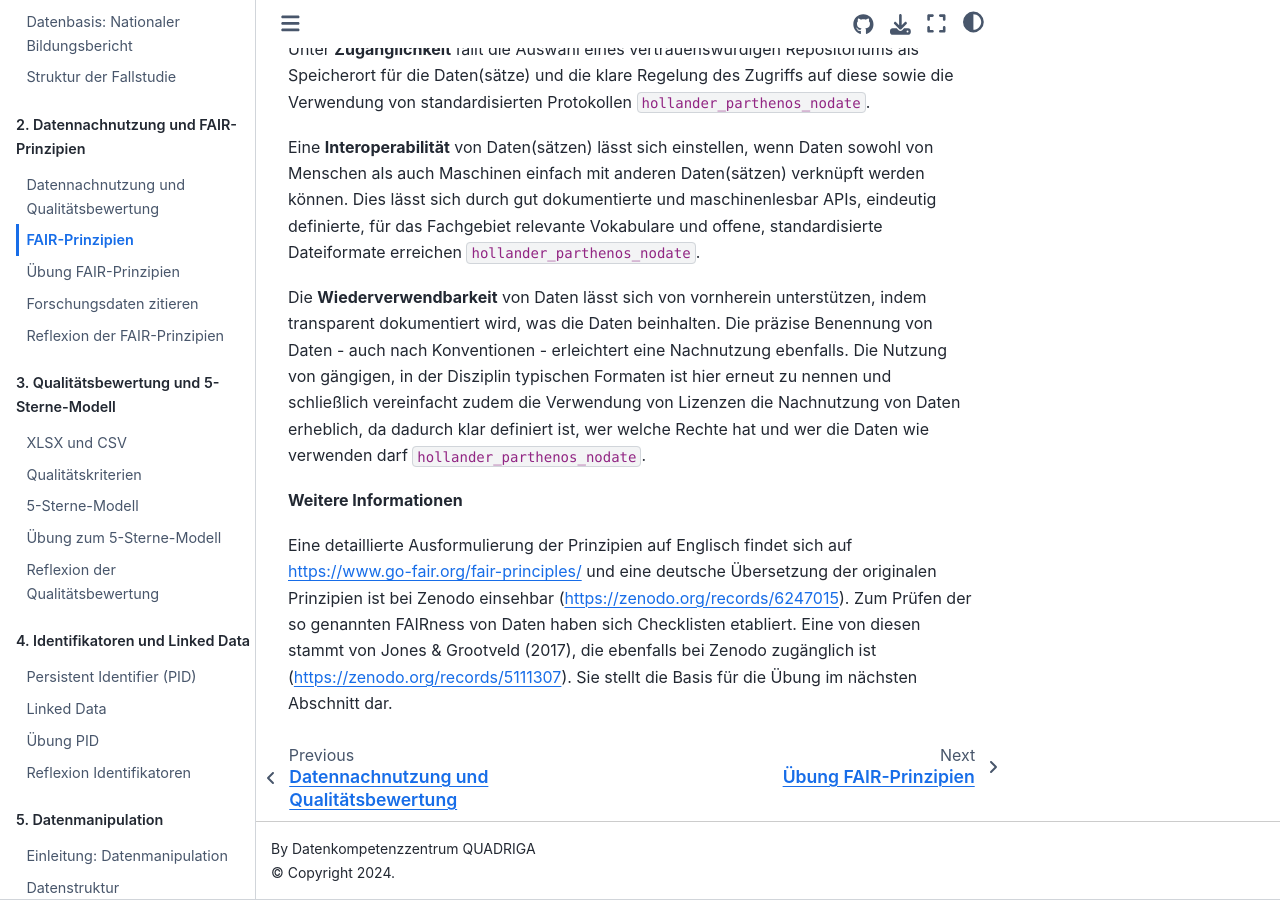
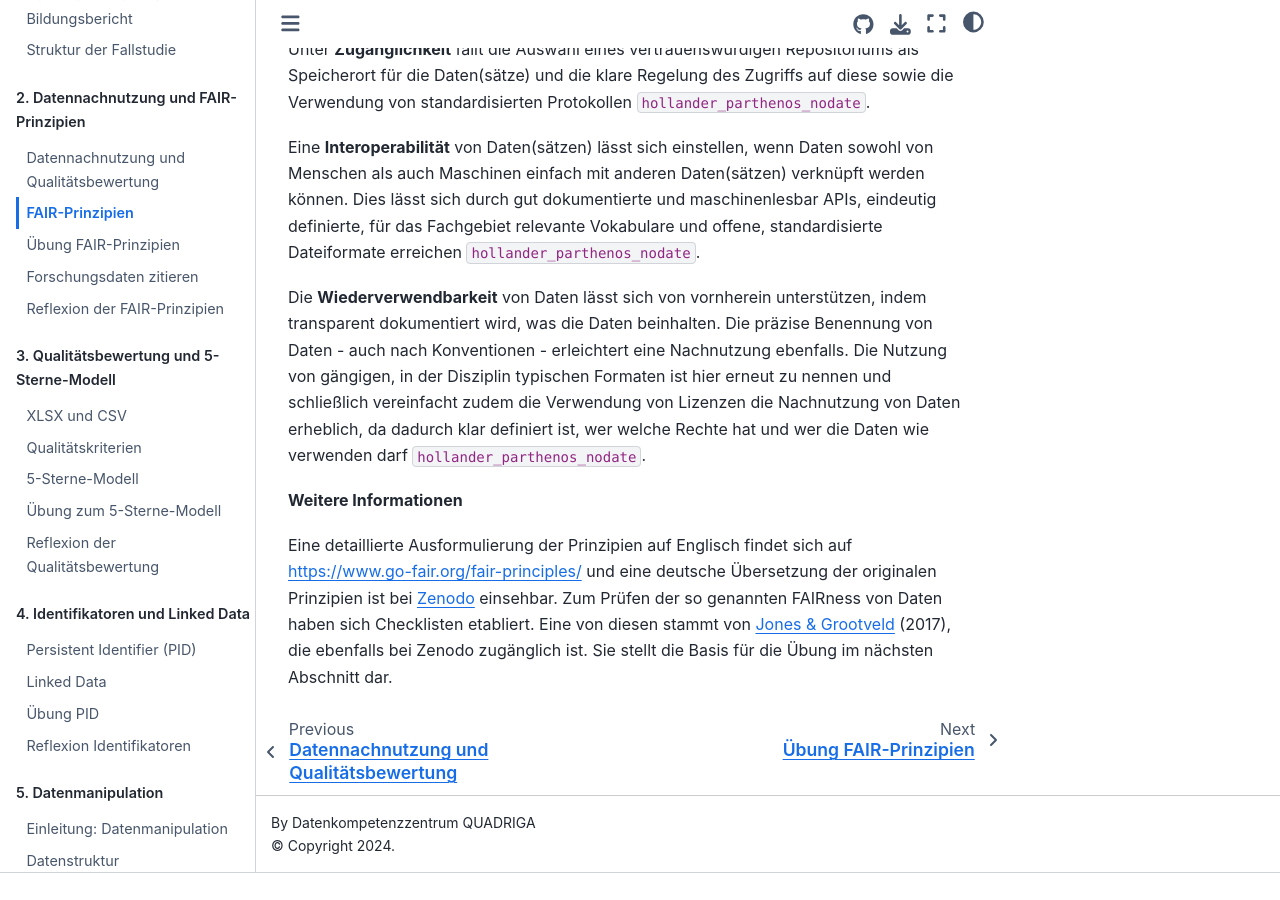
Before and after one commit to quadriga-dk/Tabelle-Fallstudie-1, a Jupyter Book: the page built from Markdown/06_FairPrinzipien.md, in a window 1280 px wide and 900 px high, scrolled down 1159 px. Built offline with Jupyter Book 1.0.4 settings and Sphinx 7.4.7 and the Sphinx Book theme 1.1.4, drawn with Linux system fonts in a browser that asks for light colours; cross-references to code outside the pages are shown as plain code; after the commit the page ends 2032 px from its top, so only the background shows below that.

Commit message:
Update 06_FairPrinzipien.md

```diff
--- a/Markdown/06_FairPrinzipien.md
+++ b/Markdown/06_FairPrinzipien.md
@@ -17,5 +17,5 @@
 
 **Weitere Informationen**
 
-Eine detaillierte Ausformulierung der Prinzipien auf Englisch findet sich auf https://www.go-fair.org/fair-principles/ und eine deutsche Übersetzung der originalen Prinzipien ist bei Zenodo einsehbar (https://zenodo.org/records/6247015).
-Zum Prüfen der so genannten FAIRness von Daten haben sich Checklisten etabliert. Eine von diesen stammt von Jones & Grootveld (2017), die ebenfalls bei Zenodo zugänglich ist (https://zenodo.org/records/5111307). Sie stellt die Basis für die Übung im nächsten Abschnitt dar.
+Eine detaillierte Ausformulierung der Prinzipien auf Englisch findet sich auf https://www.go-fair.org/fair-principles/ und eine deutsche Übersetzung der originalen Prinzipien ist bei [Zenodo](https://zenodo.org/records/6247015) einsehbar.
+Zum Prüfen der so genannten FAIRness von Daten haben sich Checklisten etabliert. Eine von diesen stammt von [Jones & Grootveld](https://zenodo.org/records/5111307) (2017), die ebenfalls bei Zenodo zugänglich ist. Sie stellt die Basis für die Übung im nächsten Abschnitt dar.
```
